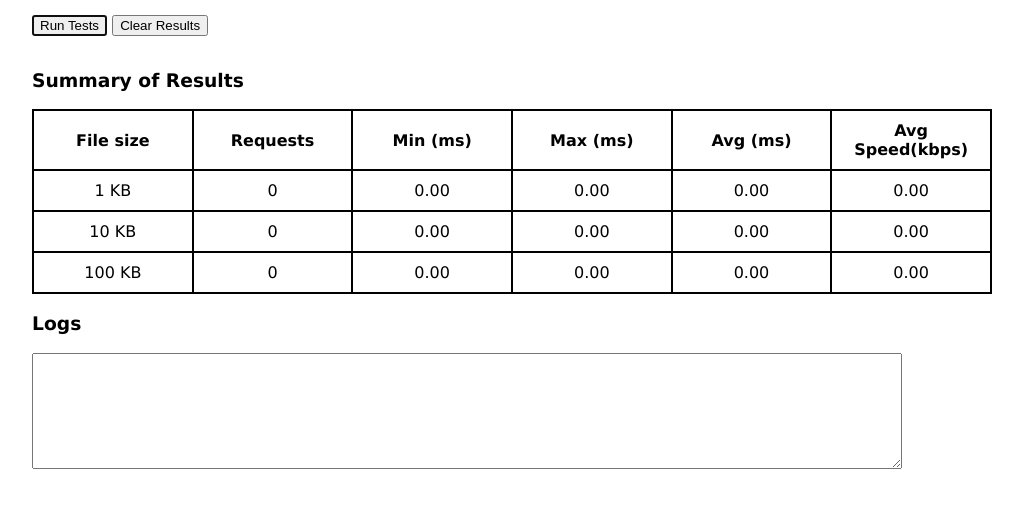
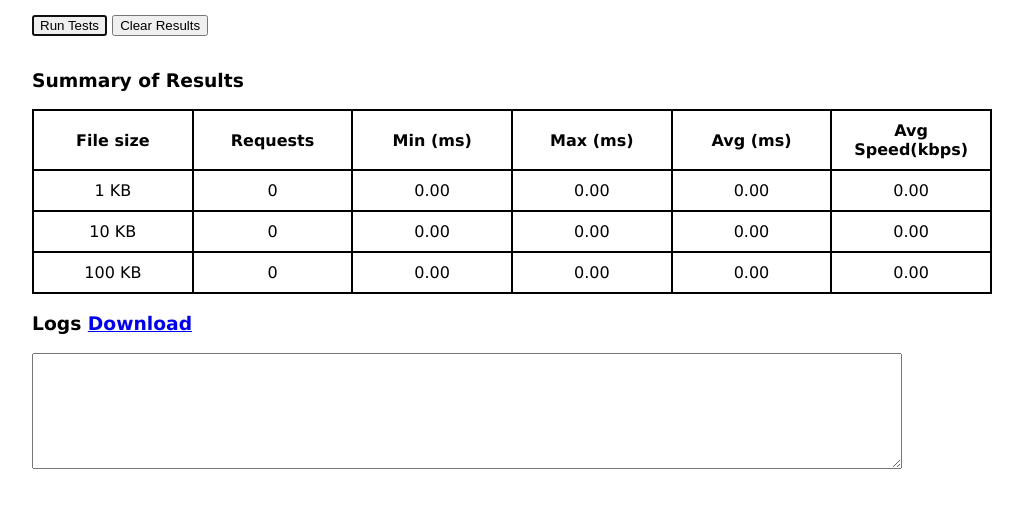
Before and after one commit to DWB-eHealth/low-bandwidth-profiling-tool, a website: page index.html in a window 1280 px wide. Shown: the part 99-606 px from the top of the page, without its empty margins (128-1151 px from the left). Drawn offline with Linux system fonts and the light colour scheme.

Commit message:
Add a download link for downloading CSV

```diff
--- a/index.html
+++ b/index.html
@@ -45,7 +45,7 @@
         </div>
 
         <div class="csvContent">
-            <h3>Logs</h3>
+            <h3>Logs <a id="csvDownload" href="#" download="data.csv">Download</a></h3>
             <textarea id="csvContent" rows="10" readonly></textarea>
         </div>
     </div>
--- a/speedtest.js
+++ b/speedtest.js
@@ -2,6 +2,7 @@
     var ONE_SECOND = 1000,
         numberOfCompletedBatches,
         $csvLogs,
+        $csvDownload,
         $timeToNextBatch,
         $numberOfBatches,
         $completedBatches,
@@ -47,6 +48,7 @@
         var storedResults = JSON.parse(window.localStorage.getItem('callDurations')) || {};
 
         $csvLogs.value = window.localStorage.getItem('logs');
+        $csvDownload.setAttribute('href', "data:text/text;charset=utf-8," + window.localStorage.getItem('logs'));
         config.files.forEach(function (file) {
             file.callDurations = storedResults[file.filename] || [];
             updateSummaryTable({'file': file});
@@ -294,6 +296,7 @@
     $testSuiteCompleteMessage = document.getElementById('testSuiteComplete');
     $summaryTable = document.getElementById('summaryTable');
     $csvLogs = document.getElementById('csvContent');
+    $csvDownload = document.getElementById('csvDownload');
     $runTestSuite = document.getElementById('runTestSuite');
     $clearResults = document.getElementById('clearResults');
 
```
